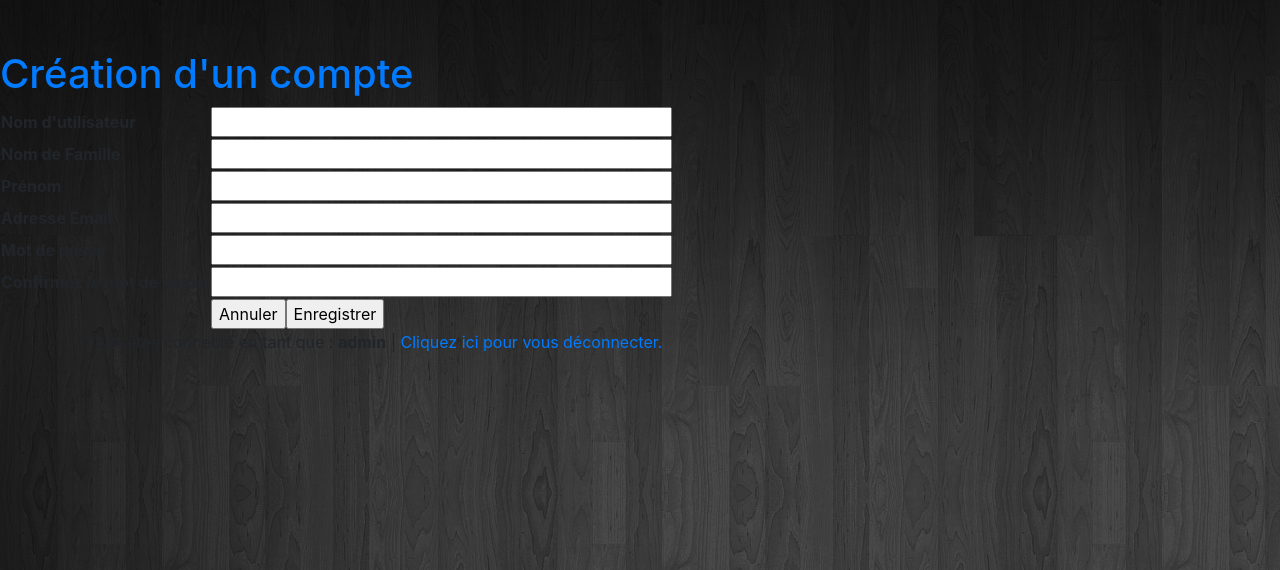
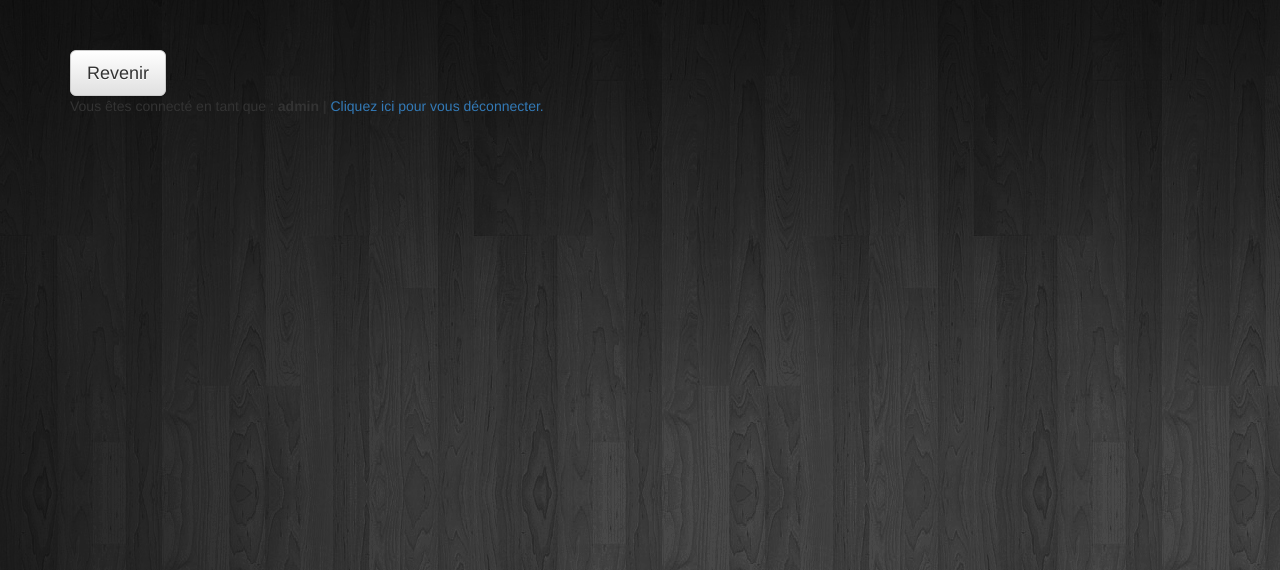
Before and after one commit to Menichelli/sylene, a Django app: page /userpanel/add_user in a window 1280 px wide. Shown: the top 570 px of the page. Run offline with Django 3.2, Linux system fonts and the light colour scheme; a user stored in the database is signed in; lists and menus that the app fills with data are empty; parts of the project's set-up code (start-up, migrations or seed data) failed here and were passed over; some libraries are stand-ins or nearby versions.

Commit message:
modif add_user

```diff
--- a/sylene_project/sylene/templates/add_user.html
+++ b/sylene_project/sylene/templates/add_user.html
@@ -1,40 +1,41 @@
 {% extends "base.html" %}
 {% block titre %}Sylene | Création d'un compte Etudiant{% endblock %}
 {% block body %}
-<a href="/userpanel/" ><h1>Création d'un compte</h1></a>
-<div id="page">
+
 
     {% if not msg %}{% else %}
-    {% if success %}<div id="msgVert">{{ msg }}</div>
-    {% else %}<div id="msgRouge">{{ msg }}</div>
+    {% if success %}
+
+
+        <div class="container">
+        <div class="panel panel-success">
+            <div class="panel-heading">
+                <h3 class="panel-title">Compte créé</h3>
+            </div>
+            <div class="panel-body">
+                {{ msg }}
+            </div>
+        </div>
+        </div>
+
+    {% else %}
+
+        <div class="container">
+        <div class="panel panel-danger">
+            <div class="panel-heading">
+                <h3 class="panel-title">Erreur</h3>
+            </div>
+            <div class="panel-body">
+                {{ msg }}
+            </div>
+        </div>
+        </div>
+
+
     {% endif %}{% endif %}
-
-    <div id="add_user_page">
-        <form action="/userpanel/create_user/" method="post">{% csrf_token %}
-            <table>
-                <tr>
-                    <th>Nom d'utilisateur</th> <th><input type="text" name="username" size="40" required/><br /></th>
-                </tr>
-                <tr>
-                    <th>Nom de Famille</th> <th><input type="text" name="name" size="40" required/><br /></th>
-                </tr>
-                <tr>
-                    <th>Prénom</th> <th><input type="text" name="first_name" size="40" required/><br /></th>
-                </tr>
-                <tr>
-                    <th>Adresse Email</th> <th><input type="email" name="email" size="40" required/><br /></th>
-                </tr>
-                <tr>
-                    <th>Mot de passe</th><th><input type=password name="pwd1" size="40" required onchange="form.pwd2.pattern = this.value;"></th>
-                </tr>
-                <tr>
-                    <th>Confirmez le mot de passe</th><th><input type=password name="pwd2" size="40" required></th>
-                </tr>
-                <tr>
-                    <th></th><th id="connexion"><input type="button" value="Annuler" onclick="location.href='/userpanel/'"><input type="submit" value="Enregistrer" /><br /></th>
-                </tr>
-            </table>
-        </form>
+    <div class="container">
+        <button type="button" class="btn btn-default btn-lg" onclick="location.href='/userpanel/'">
+            Revenir
+        </button>
     </div>
-</div>
 {% endblock %}
```
Also changed, not shown: db.sqlite.
